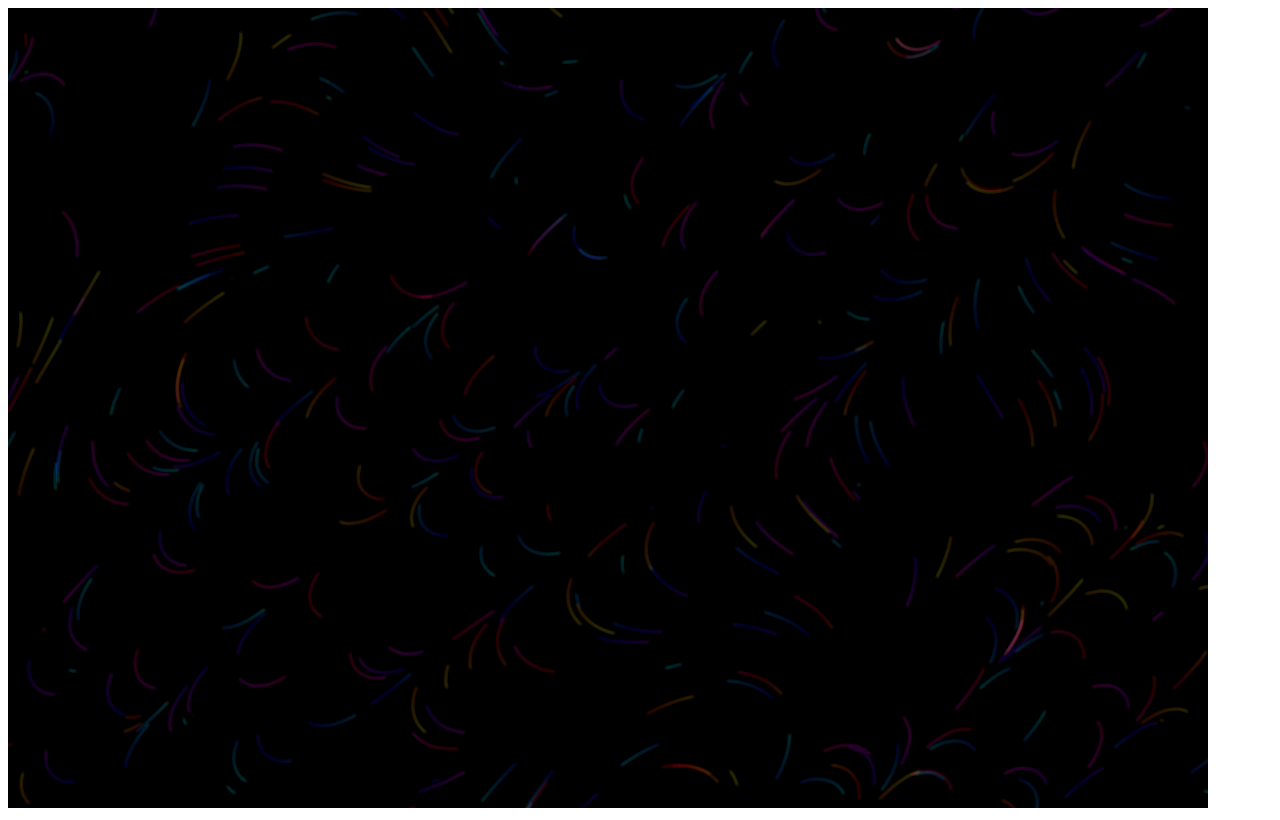
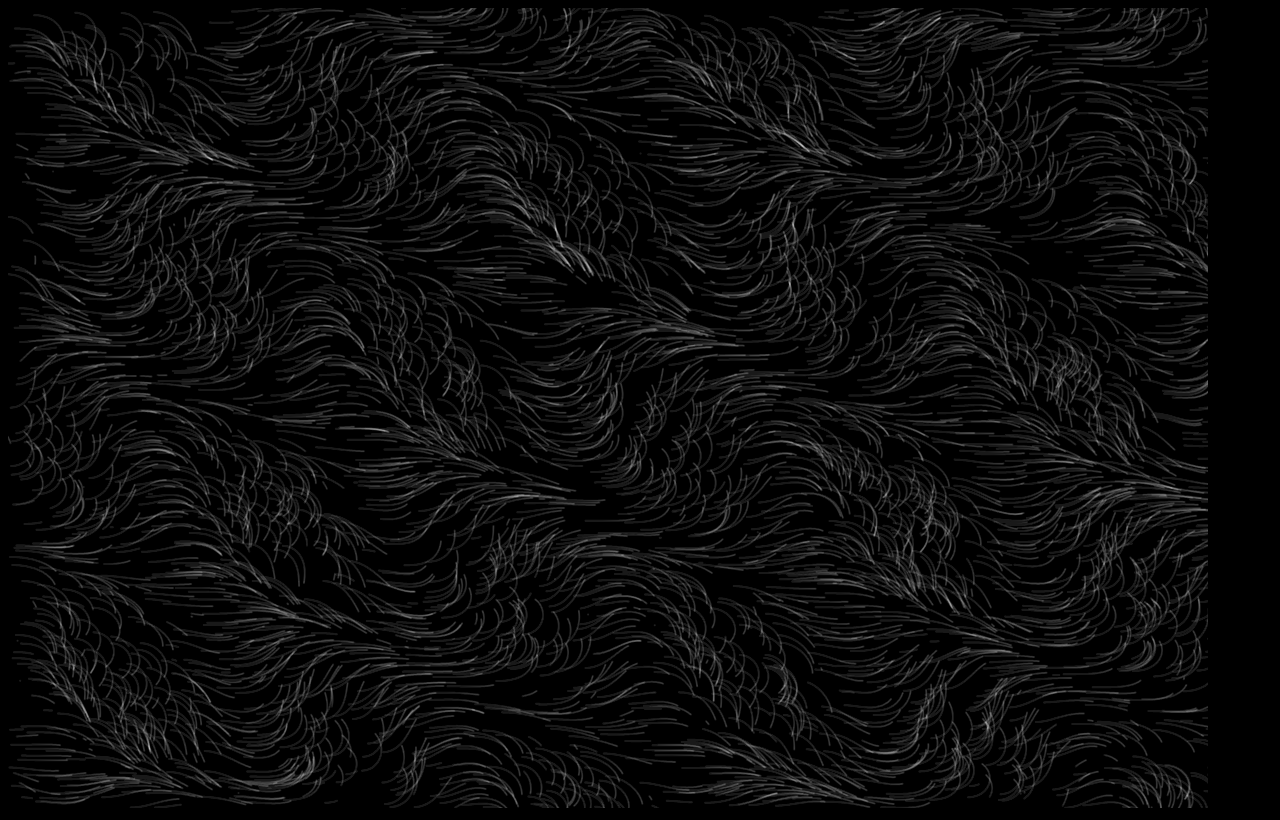
Before and after one commit to tomnomnom/flow-fields, a plain HTML site: page index.html in a window 1280 px wide. Drawn offline with Linux system fonts and the light colour scheme; animation ran at ten frames a second.

Commit message:
Calculate field on the fly

```diff
--- a/index.html
+++ b/index.html
@@ -3,7 +3,9 @@
     <head>
         <title>Flow</title>
         <style>
-
+            html {
+                background: black;
+            }
         </style>
     </head>
 
--- a/main.js
+++ b/main.js
@@ -4,7 +4,7 @@ const ctx = stage.getContext('2d');
 const w = stage.width;
 const h = stage.height;
 
-const rows = 300;
+const rows = 150;
 const cols = 400;
 const cellW = w/cols;
 const cellH = h/rows;
@@ -14,16 +14,8 @@ const addVec = ([x1, y1], [x2, y2]) => [x1+x2, y1+y2];
 const scaleVec = ([x, y], sc) => [x*sc, y*sc];
 const randAngle = () => Math.random() * 2 * Math.PI;
 
-const clamp = (x, min, max) => Math.max(min, Math.min(max, x));
-
-const fieldToScreen = ([fx, fy]) => [fx*w/cols+cellW/2, fy*h/rows+cellH/2];
-const screenToField = ([sx, sy]) => [
-    clamp(Math.floor(sx/cellW), 0, cols-1),
-    clamp(Math.floor(sy/cellH), 0, rows-1)
-];
-
-const particleCount = 300;
-const particleRadius = 2;
+const particleCount = 4000;
+const particleRadius = 1;
 const randParticle = () => [Math.random()*w, Math.random()*h];
 const particles = Array.from({length: particleCount}, randParticle);
 
@@ -31,30 +23,24 @@ const maxLifetime = 60*5;
 const randLifetime = () => Math.floor(Math.random() * maxLifetime);
 const lifetimes = Array.from({length: particleCount}, randLifetime);
 
-const field = Array.from({length: rows}, (_, y) => Array.from({length: cols}, (__, x) => {
-
-    const xp = x/cols;
-    const yp = y/rows;
-
+const calculateVector = ([x, y], t, l) => {
     const comps = [
-        Math.sin((x - y)*0.01),
-        Math.sin((xp * yp)*0.00001)*9,
-        Math.sin((x+y)*0.01)*9,
+        Math.sin((x-y)*0.02)*(t/6000),
+        Math.sin((x+y)*0.01)*(t/6000),
     ];
     const avg = comps.reduce((x, y) => x + y, 0) / comps.length;
 
     return radToVec(avg * Math.PI);
-}));
+};
 
 ctx.fillStyle = 'hsl(0 0 0)';
 ctx.rect(0, 0, w, h);
 ctx.fill();
 
-const draw = () => {
-    ctx.fillStyle = 'hsl(0 0 0 / 0.05%)';
+const draw = (t) => {
+    ctx.fillStyle = 'hsl(0 0 0 / 2%)';
     ctx.rect(0, 0, w, h);
     ctx.fill();
-
 
     for (let i = 0; i < particleCount; i++){
         const [x, y] = particles[i];
@@ -64,17 +50,16 @@ const draw = () => {
             lifetimes[i] = randLifetime();
         }
 
-        const hue = Math.floor(lifetimes[i]/maxLifetime*255)
-        ctx.fillStyle = 'hsl('+hue+' 210 200 / 1%)';
+        const fv = calculateVector([x, y], t, lifetimes[i]);
+        particles[i] = addVec(particles[i], fv);
+
+        const hue = Math.floor(lifetimes[i]/maxLifetime*250)
+        ctx.fillStyle = 'hsl('+hue+' 100 255 / 5%)';
+        ctx.fillStyle = 'hsl(0 0 255 / 5%)';
 
         ctx.beginPath();
         ctx.arc(x, y, particleRadius, 0, Math.PI*2);
         ctx.fill();
-
-        const [fx, fy] = screenToField([x, y]);
-        const fv = field[fy][fx];
-        particles[i] = addVec(particles[i], fv);
-
     }
 
     window.requestAnimationFrame(draw);
```
